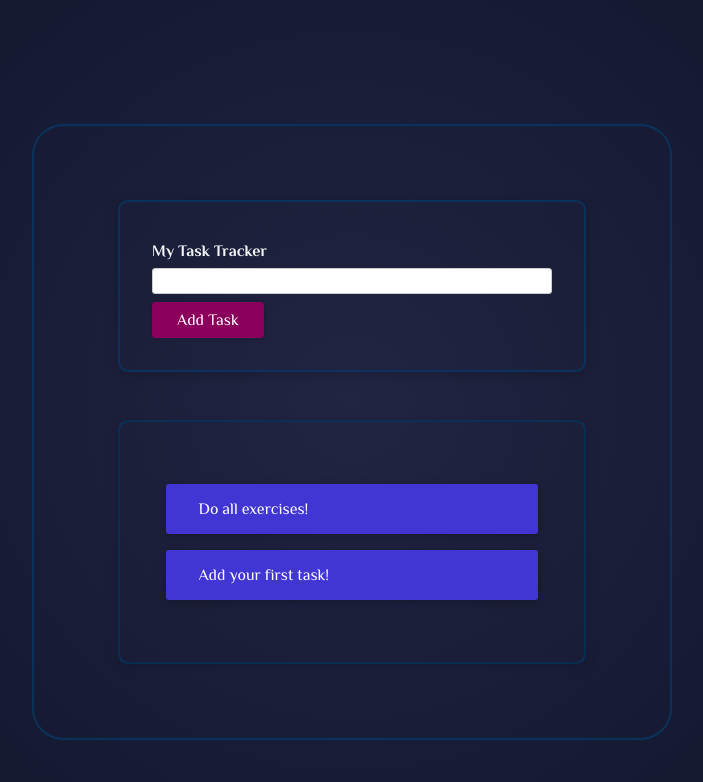
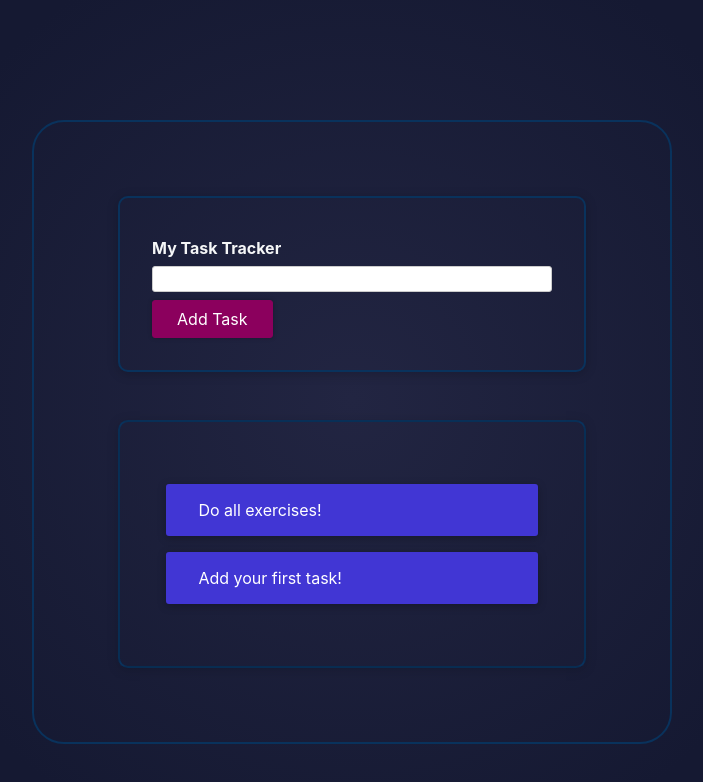
Before and after one commit to jalonghurst/motivational-task-tracker, a React (Create React App) app: page / in a window 1280 px wide. Shown: the top 782 px of the page, without its empty margins (288-991 px from the left). Built offline with nearby package versions, Linux system fonts and the light colour scheme.

Commit message:
Altered index.css styles, font-family change

```diff
--- a/src/index.css
+++ b/src/index.css
@@ -1,9 +1,12 @@
-@import url("https://fonts.googleapis.com/css2?family=Philosopher:wght@400;700&family=Playfair+Display:wght@400;600&display=swap");
+/* @import url("https://fonts.googleapis.com/css2?family=Philosopher:wght@400;700&family=Playfair+Display:wght@400;600&display=swap"); */
 
 
 * {
   box-sizing: border-box;
-  font-family: 'Philosopher', sans-serif;
+  /* font-family: 'Philosopher', sans-serif; */
+  font-family: -apple-system, BlinkMacSystemFont, 'Segoe UI', 'Roboto', 'Oxygen',
+    'Ubuntu', 'Cantarell', 'Fira Sans', 'Droid Sans', 'Helvetica Neue',
+    sans-serif;
 }
 
 
```
